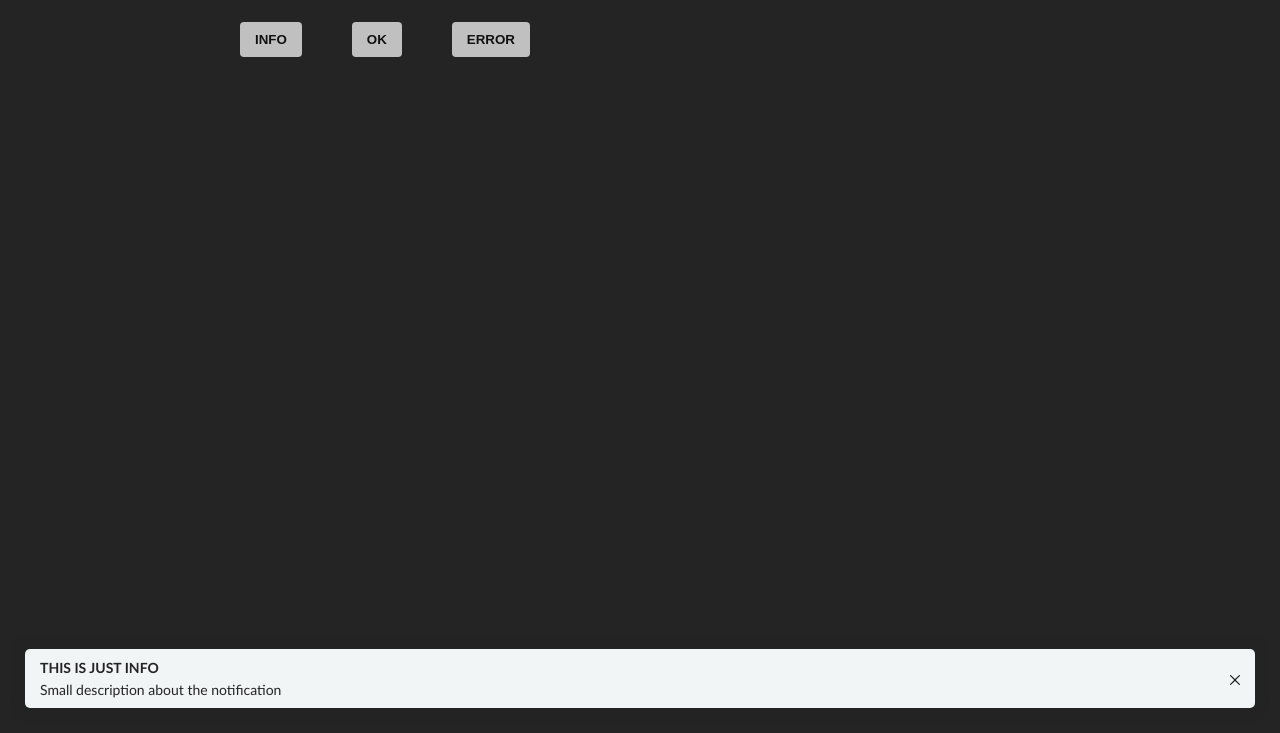
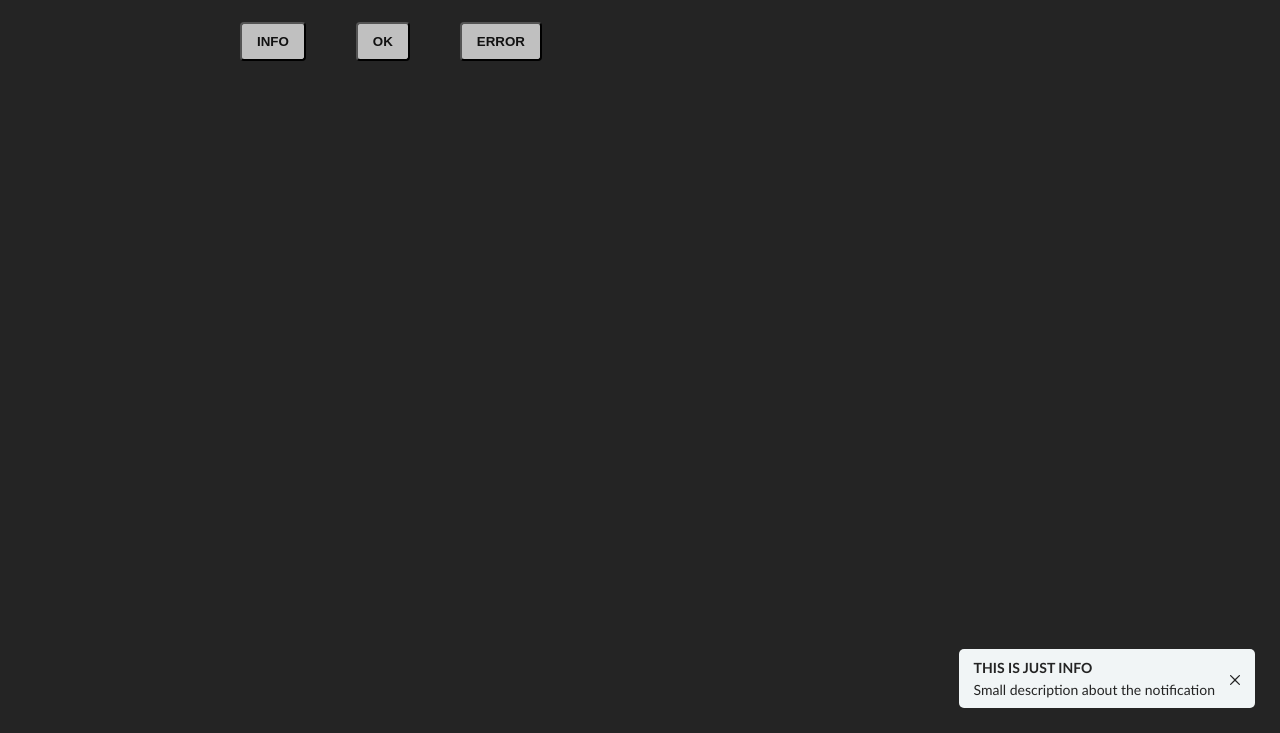
Before and after one commit to onmax/notificationJS, a plain HTML site: page index.html in a window 1280 px wide. Both pictures are taken after a click on the button "INFO". Shown: the part 67-800 px from the top of the page. Drawn offline with nearby package versions, Linux system fonts and the light colour scheme.

Commit message:
added styles

```diff
--- a/examples/main.css
+++ b/examples/main.css
@@ -5,17 +5,9 @@
 }
 
 .notification-panel__item{
-    border-radius: 5px;
-    padding: 10px 15px;
     display: flex;
     align-items: center;
     justify-content: space-between;
-    margin-top: 15px;
-    box-shadow: 0px 1px 9px 4px #242424;
-    background: #F1F5F6;
-    max-width: 375px;
-    min-width: calc(100vw - 80px);
-    color: #242424;
 }
 .notification__ok{
     border-top:5px solid #27ae60;
--- a/index.html
+++ b/index.html
@@ -28,7 +28,6 @@
     .buttons button{
         margin-right: 50px;
         background: #c0c0c0;
-        border:none;
         color: #111;
         padding: 10px 15px;
         border-radius:4px;
--- a/notificationjs.js
+++ b/notificationjs.js
@@ -29,6 +29,19 @@ checkErrors = function (notification){
     return notification
 
 }
+notficationJS_getDefaultsStyle = function(){
+    return {
+        "maxWidth":"375px",
+        "backgroundColor":"#F1F5F6",
+        "color":"#242424",
+        "border":"none",
+        "padding":"10px 15px",
+        "borderRadius":"5px",
+        "boxShadow":"0px 1px 9px 4px #242424;",
+        "marginTop":"15px",
+        "width":"calc(100vw - 80px)"
+    }
+}
 notficationJS_getDefaults = function(){
     return {
         "status":"info",
@@ -40,18 +53,29 @@ notficationJS_getDefaults = function(){
         "debug": true
     }
 }
-newNotification = function(notification){
-    if(!notification){
+newNotification = function(notification_user){
+    if(!notification_user){
         console.error("NotificationJS: You need to set a map with at least a title property like this: ")
         console.error("NotificationJS: newNotification({\"title\":\"Your title goes here.\"})")
         return 0
     }
-    console.log(2)
-    checkErrors(notification)
-    notification = $.extend({},notficationJS_getDefaults(),notification)
-    console.log(notification)
+    checkErrors(notification_user)
+
+    let notificationStyle = $.extend({},notficationJS_getDefaultsStyle(),notification_user.style)
+    let notification = $.extend({},notficationJS_getDefaults(),notification_user)
+    console.log(notificationStyle)
     let div_father = $(`<div class="notification-panel__item notification__${notification.status}"></div>`)
 
+    div_father.css({
+        "maxWidth":notificationStyle.width,
+        "backgroundColor":notificationStyle.backgroundColor,
+        "color":notificationStyle.color,
+        "border":notificationStyle.border,
+        "padding":notificationStyle.padding,
+        "borderRadius":notificationStyle.borderRadius,
+        "boxShadow":notificationStyle.boxShadow,
+        "marginTop":notificationStyle.marginTop
+    })
 
     //left part
     let div_left = $('<div class="notification-left"></div>')
```
Also changed, not shown: README.md.
